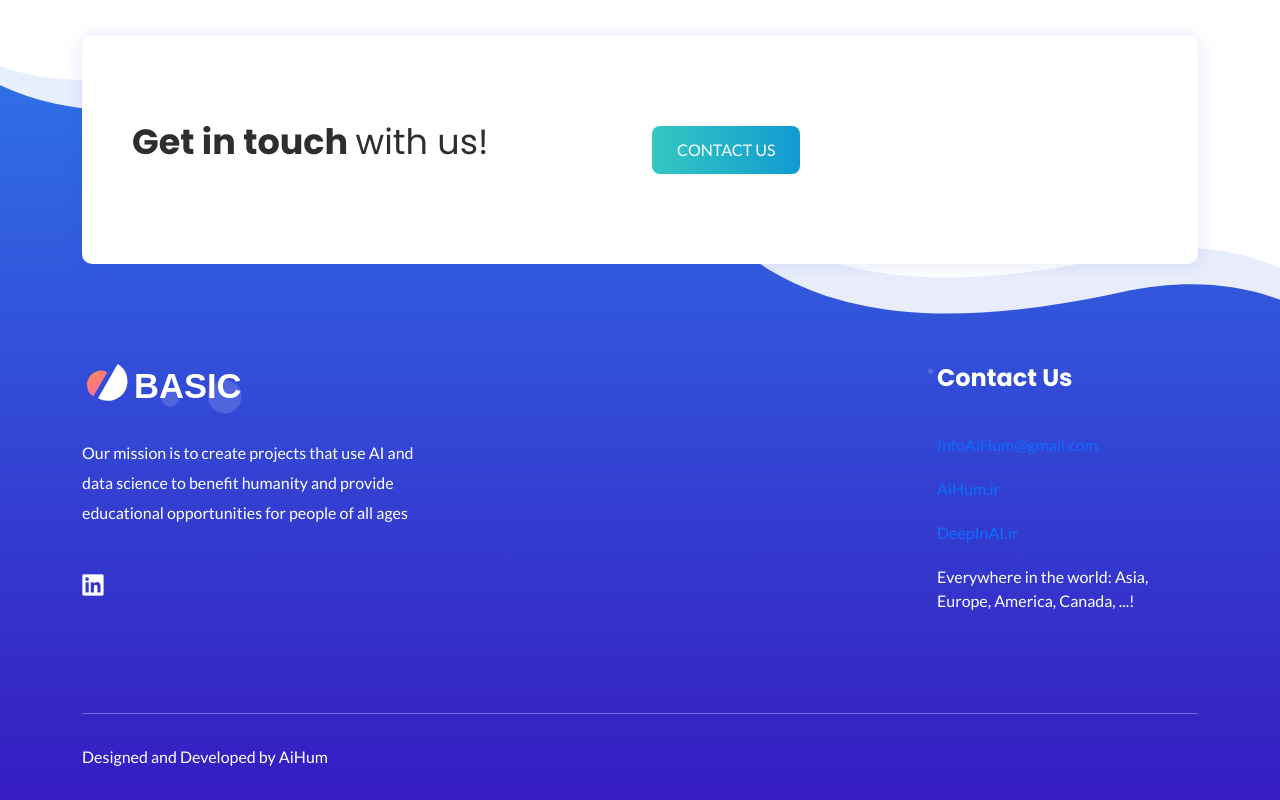
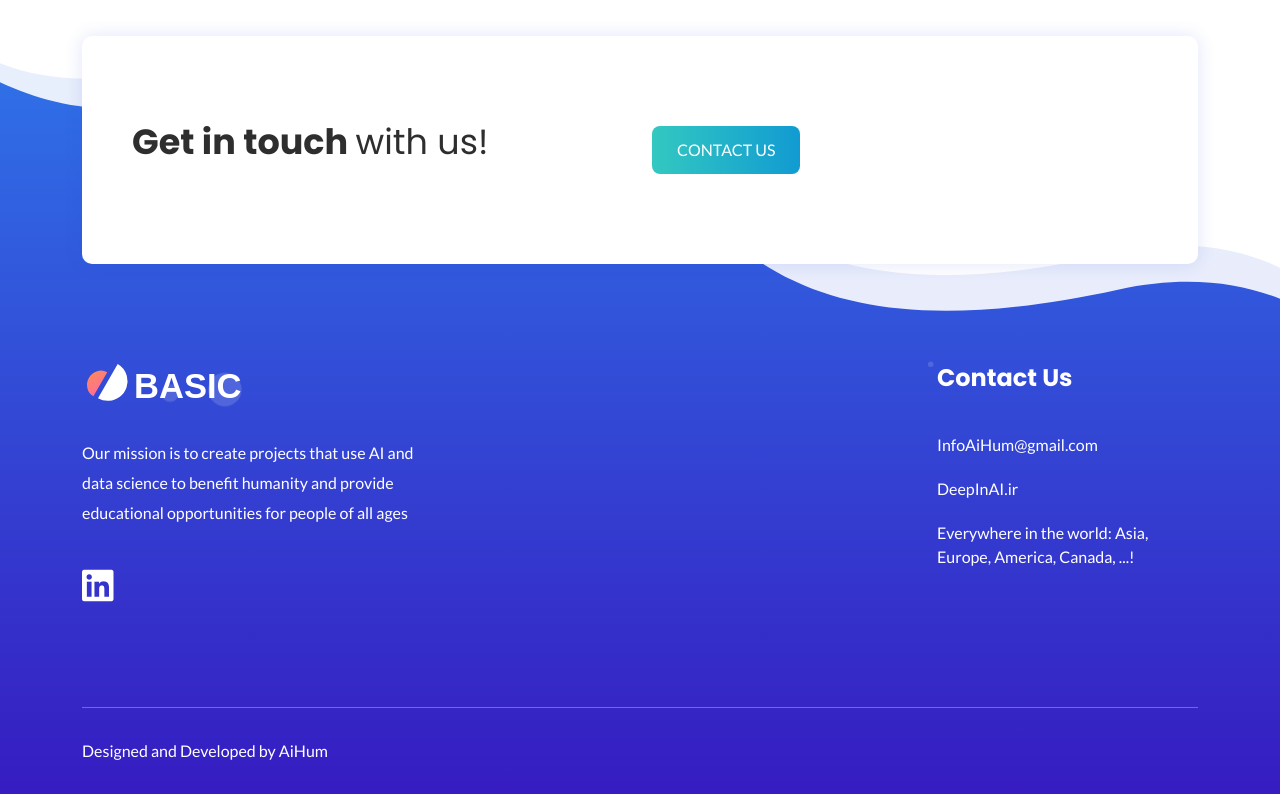
Before and after one commit to AiHum/AiHum.github.io, a plain HTML site: page index.html in a window 1280 px wide. Shown: the part 3532-4332 px from the top of the page. Drawn offline with Linux system fonts and the light colour scheme.

Commit message:
:construction: update(UI): Minor changes 2

```diff
--- a/index.html
+++ b/index.html
@@ -658,8 +658,9 @@
 
                   <li>
 
-                    <a href="javascript:void(0)">
-                      <i class="lni lni-linkedin-original"> </i>
+                    <a href="https://www.linkedin.com/company/aihum/" target="_blank">
+                      <!-- <i class="lni lni-linkedin-original"> </i> -->
+                      <i class='fab fa-linkedin' style='font-size:36px'></i>
                     </a>
                   </li>
                 </ul>
@@ -703,9 +704,8 @@
                   <h4 class="title">Contact Us</h4>
                 </div>
                 <ul class="contact">
-                  <li><a href="mailto:InfoAiHum@gmail.com">InfoAiHum@gmail.com</a></li>
-                  <li><a href="#">AiHum.ir</a></li>
-                  <li><a href="https://DeepInAI.ir" target="_blank">DeepInAI.ir</a></li>
+                  <li><a href="mailto:InfoAiHum@gmail.com" style="color: white;">InfoAiHum@gmail.com</a></li>
+                  <li><a href="https://DeepInAI.ir" target="_blank" style="color: white;">DeepInAI.ir</a></li>
                   <li>
                     Everywhere in the world: Asia, Europe, America, Canada, ...!
                   </li>
@@ -752,5 +752,7 @@
     <script src="static/js/count-up.min.js"></script>
     <script src="static/js/particles.min.js"></script>
     <script src="static/js/main.js"></script>
+    <!-- <script src='https://kit.fontawesome.com/a076d05399.js' crossorigin='anonymous'></script> -->
+    <script src="https://kit.fontawesome.com/faa1164b31.js" crossorigin="anonymous"></script>
   </body>
 </html>
```
